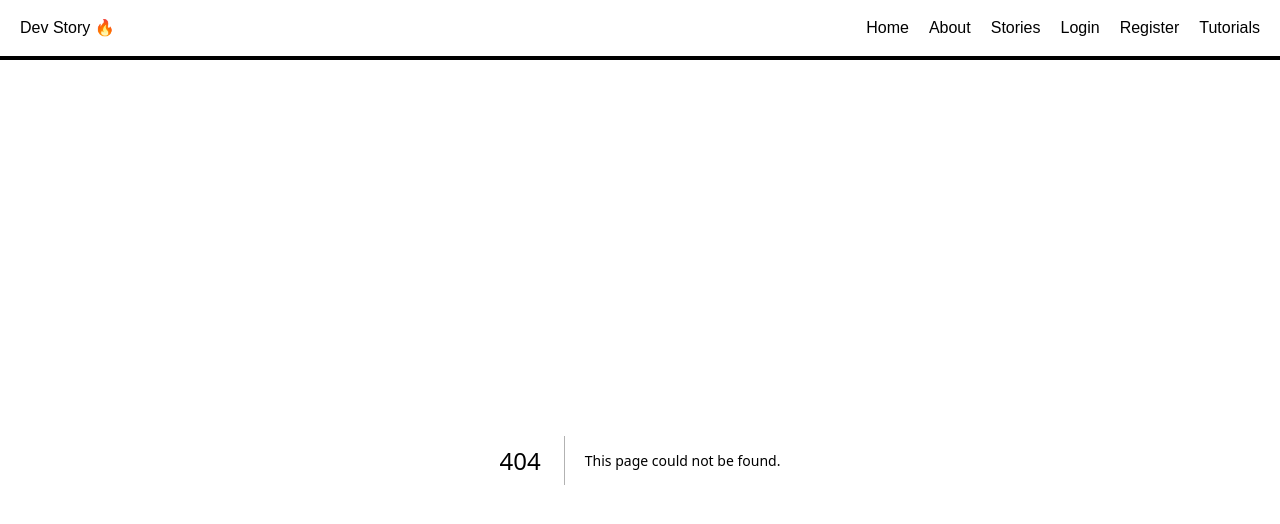
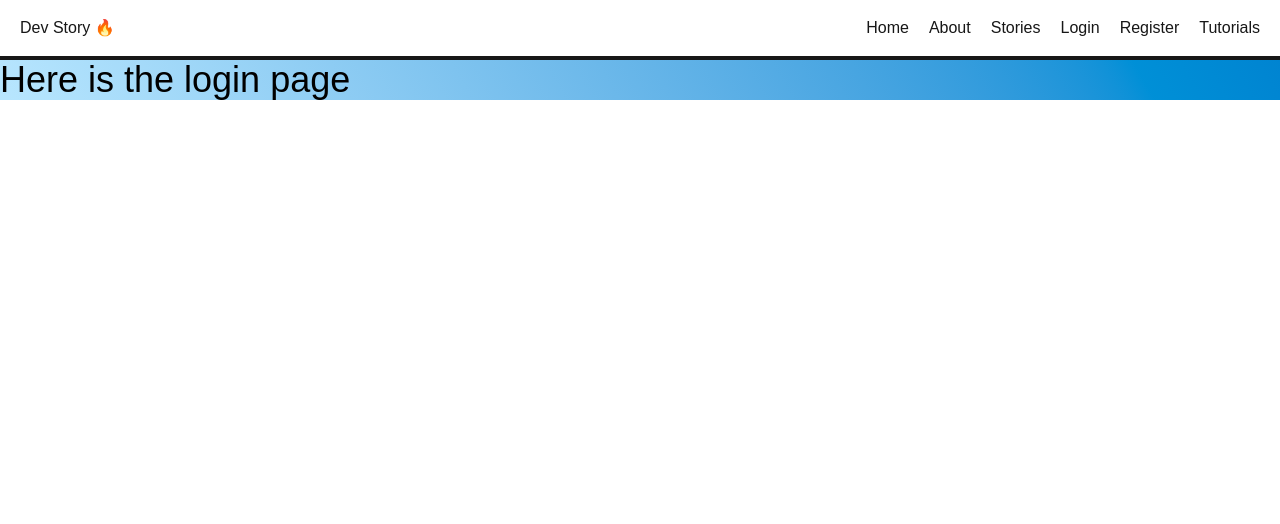
Before and after one commit to shams-labib/practice-next, a Next.js app: page /login in a window 1280 px wide. Before the commit this address had no page. Shown: the top 524 px of the page. Built offline with nearby package versions, Linux system fonts and the light colour scheme.

Commit message:
tast 1 successfully fucked

```diff
--- /dev/null
+++ b/src/app/login/page.jsx
@@ -0,0 +1,12 @@
+import Title from "@/Components/Title";
+import React from "react";
+
+const Login = () => {
+  return (
+    <div>
+      <Title>Here is the login page</Title>
+    </div>
+  );
+};
+
+export default Login;
--- /dev/null
+++ b/src/app/register/page.jsx
@@ -0,0 +1,12 @@
+import Title from "@/Components/Title";
+import React from "react";
+
+const Register = () => {
+  return (
+    <div>
+      <Title>Register page is fucking so much</Title>
+    </div>
+  );
+};
+
+export default Register;
--- /dev/null
+++ b/src/app/tutorials/page.jsx
@@ -0,0 +1,12 @@
+import Title from "@/Components/Title";
+import React from "react";
+
+const Tutorials = () => {
+  return (
+    <div>
+      <Title>This is Tutorials dudu</Title>
+    </div>
+  );
+};
+
+export default Tutorials;
```
